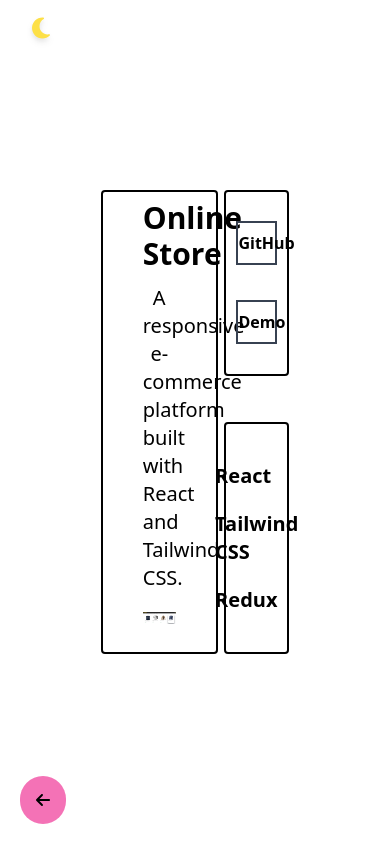
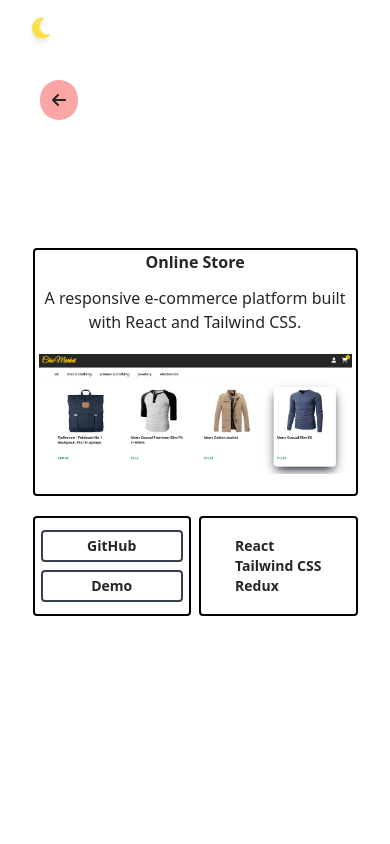
Before and after one commit to zahraRostami1999/portfolio, a React (Vite) app in the folder portfolio/: page /1 in a window 390 px wide. Built offline with nearby package versions, Linux system fonts and the light colour scheme.

Commit message:
edit SingleProjectPage: make responsive

```diff
--- a/portfolio/src/pages/SingleProjectPage.jsx
+++ b/portfolio/src/pages/SingleProjectPage.jsx
@@ -12,28 +12,28 @@ const SingleProjectPage = () => {
 
     return (
         <>
-            <div className="w-full min-h-screen  flex justify-center items-center flex-row py-20">
-                <div className="w-1/2 flex justify-around flex-row items">
-                    <div className="w-3/5 border-2 border-black py-2 text-center px-10 rounded">
-                        <h1 className="font-bold text-3xl mb-3">{ProjectInfo.title}</h1>
-                        <p className="text-xl">{ProjectInfo.description}</p>
+            <div className="w-full min-h-screen flex justify-center items-center flex-row text-neutral-800 ">
+                <div className="lg:w-1/2 md:w-5/6 flex justify-around lg:flex-row md:flex-row sm:flex-wrap flex-wrap py-5">
+                    <div className="lg:w-2/3 sm:w-5/6 w-5/6 md:w-2/3 sm:5/6 border-2 border-black lg:py-10 text-center lg:px-10 px-1 rounded my-5 md:my-0 lg:my-0">
+                        <h1 className="font-bold lg:text-3xl md:text-2xl sm:xl mb-3">{ProjectInfo.title}</h1>
+                        <p className="lg:text-xl md:text-xl sm:text-sm">{ProjectInfo.description}</p>
                         <img className="my-5" src={img} alt="" />
                     </div>
-                    <div className="w-1/3 flex flex-col justify-between">
-                        <div className="flex flex-wrap w-full justify-around items-center border-2 border-black rounded h-2/5 py-3">
-                            <button className="border-2 w-2/3 py-2 border-gray-700 font-bold"><Link to="https://github.com/zahraRostami1999/shop-app">GitHub</Link></button>
-                            <button className="border-2 w-2/3 py-2 border-gray-700 font-bold"><Link to="https://shop.zahra-rostami.ir/">Demo</Link></button>
+                    <div className="lg:w-1/4 md:w-1/4 sm:w-5/6 w-5/6 flex lg:flex-col md:flex-col sm:flex-row flex-row justify-between lg:text-xl md:text-base sm:text-sm text-sm">
+                        <div className="flex flex-wrap lg:w-full md:w-full w-1/2 justify-around items-center border-2 border-black rounded lg:h-2/5 md:h-2/5 py-3 mr-2 md:mr-0 lg:mr-0">
+                            <button className="border-2 lg:w-2/3 md:w-2/3 w-11/12 lg:py-2 py-1 border-gray-700 font-bold mb-2 md:mb-0 lg:mb-0 rounded"><Link to="https://github.com/zahraRostami1999/shop-app">GitHub</Link></button>
+                            <button className="border-2 lg:w-2/3 md:w-2/3 w-11/12 lg:py-2 py-1 border-gray-700 font-bold  rounded"><Link to="https://shop.zahra-rostami.ir/">Demo</Link></button>
                         </div>
-                        <div className="border-2 border-black h-1/2 w-full flex justify-center items-center rounded text-xl font-semibold">
+                        <div className="border-2 border-black lg:h-1/2 md:h-1/2 lg:w-full md:w-full w-1/2 flex justify-center items-center rounded font-semibold">
                             <ul>
                                 {ProjectInfo.technologies.map(tech => (
-                                    <li className="my-5" key={tech}>{tech}</li>
+                                    <li className="lg:my-5 md:my-5" key={tech}>{tech}</li>
                                 ))}
                             </ul>
                         </div>
                     </div>
                 </div>
-                <div className="fixed left-5 bottom-5 bg-pink-400 rounded-full px-4 py-3">
+                <div className="fixed top-20 left-10  bg-red-300 rounded-full px-3 py-2">
                     <Link to="/"><FontAwesomeIcon icon={faArrowLeft} /></Link>
 
                 </div>
```
